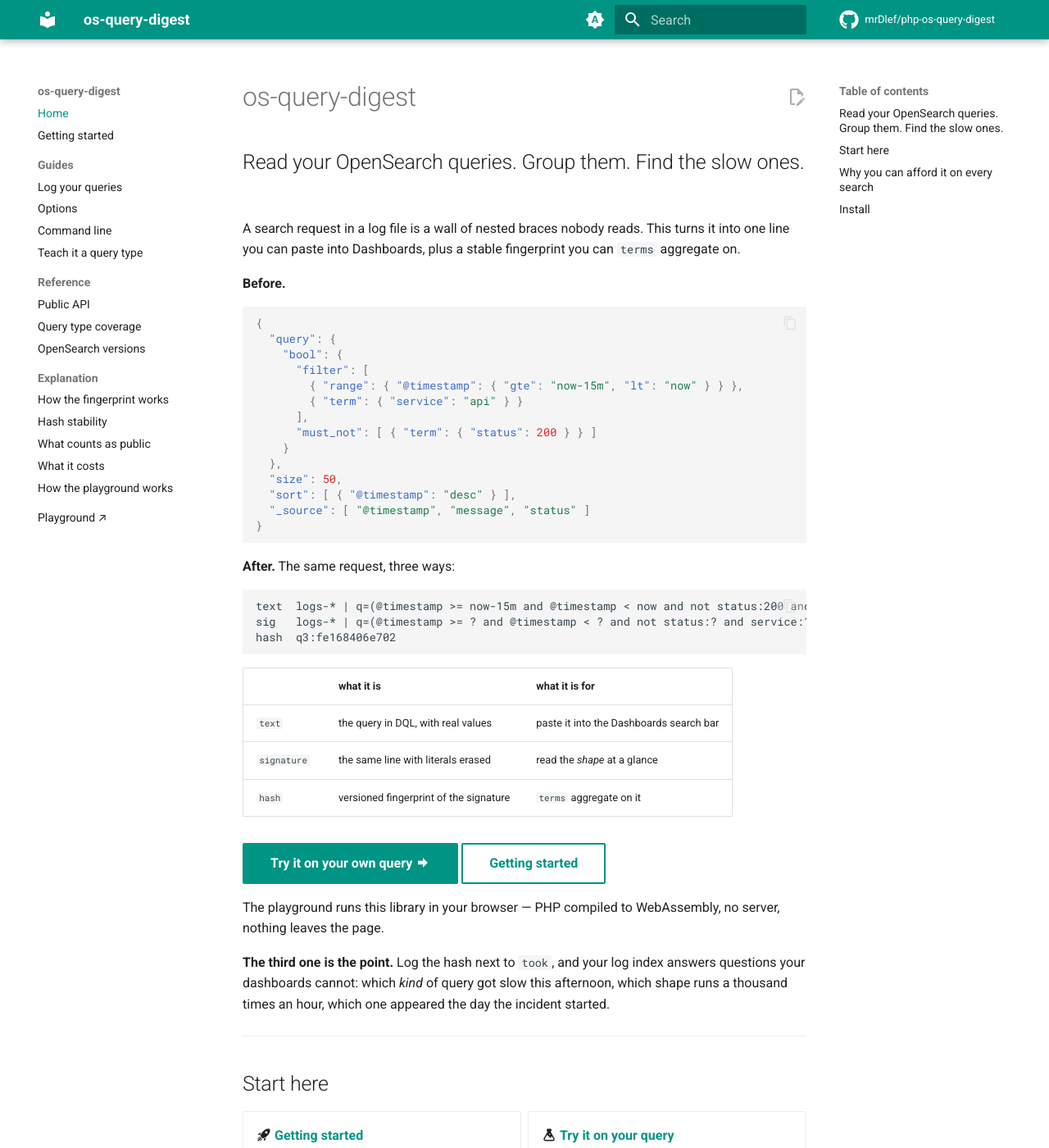
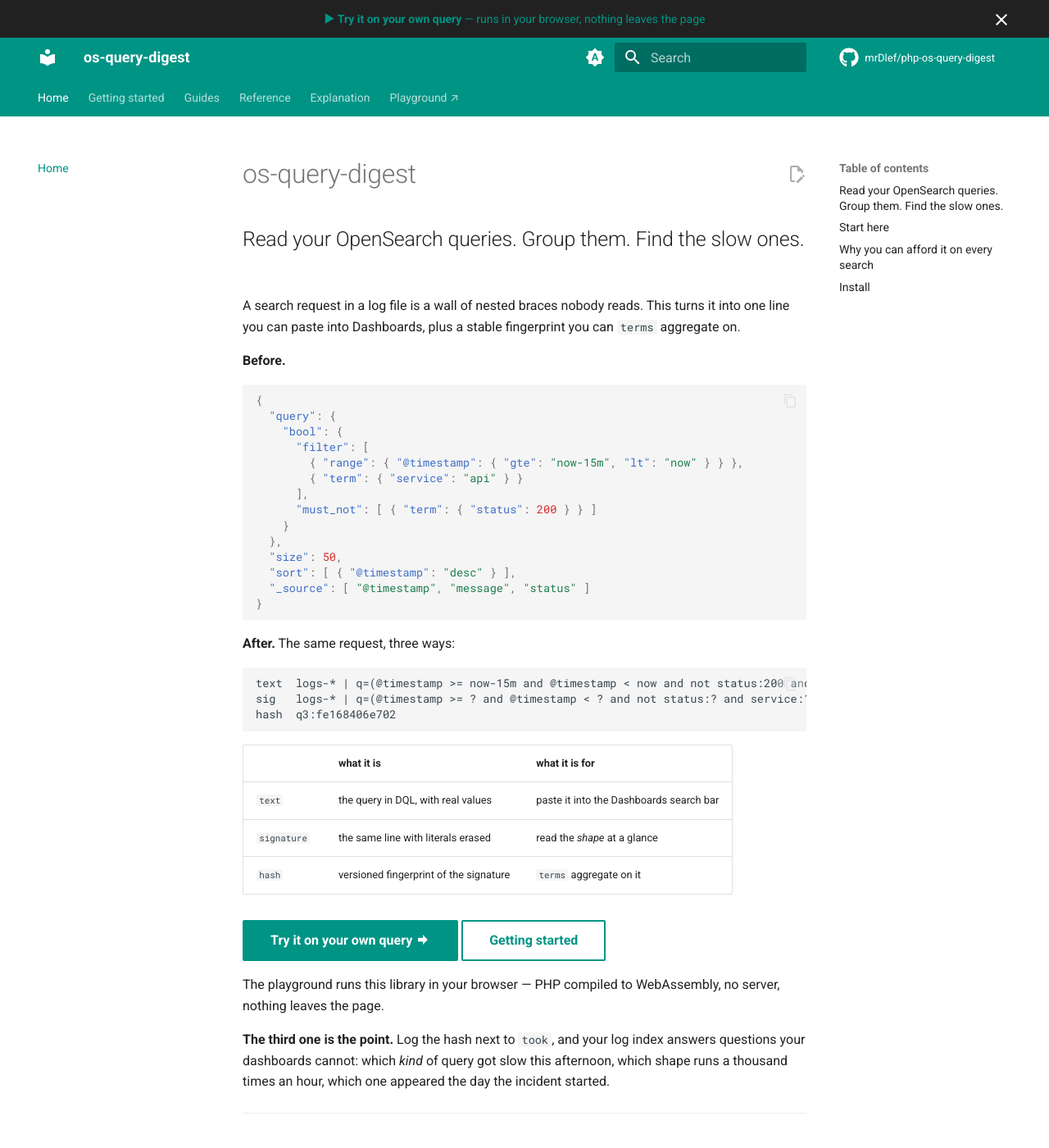
Before and after one commit to mrDlef/php-os-query-digest, an MkDocs documentation site: the page built from docs/index.md, in a window 1280 px wide and 1400 px high. Shown: the whole window at 82% size. Built offline with MkDocs 1.6.1 and Material for MkDocs 9.7.7, drawn with Linux system fonts in a browser that asks for light colours; comment, search, counter and statistics services are not loaded.

Commit message:
feat: put the playground in the header
Two ways up there, neither of which vendors a theme template.

navigation.tabs turns the top-level nav into a tab bar in the header, so
"Playground ↗" sits beside Home, Guides and Reference on every page. One
feature flag, no override at all.

And a strip above the header, on every page, from a five-line override of
Material's `announce` block. That is a documented extension point; the
alternative — overriding partials/header.html to get a button inside the
top bar proper — means vendoring about 120 lines of theme internals that
would need re-syncing by hand on every Material upgrade, for one link. Not
worth it while a supported block does the job.

The strip is dismissible and stays dismissed: a reader who has seen it
should not meet it again on every page.

The link uses base_url rather than a path, so it resolves from any depth
and on a site served from a subdirectory — verified in the built output,
where a page two levels down renders ../../playground/index.html.

overrides/ is export-ignored with docs/ and mkdocs.yml: still the source of
a website, still not something a consumer of the package needs.

```diff
--- /dev/null
+++ b/docs/stylesheets/extra.css
@@ -0,0 +1,11 @@
+/* The announcement strip: one link, full width, legible in both palettes. */
+.announce-playground {
+  display: block;
+  text-align: center;
+  color: inherit;
+  text-decoration: none;
+}
+
+.announce-playground:hover strong {
+  text-decoration: underline;
+}
--- a/mkdocs.yml
+++ b/mkdocs.yml
@@ -22,7 +22,14 @@ theme:
   language: en
   icon:
     repo: fontawesome/brands/github
+  custom_dir: overrides
   features:
+    # Top-level nav becomes a tab bar in the header, which is how the
+    # playground gets a permanent seat up there without vendoring a template.
+    - navigation.tabs
+    # The strip can be dismissed, and stays dismissed. A reader who has seen it
+    # should not meet it on every page for the rest of the site.
+    - announce.dismiss
     - navigation.instant
     - navigation.tracking
     - navigation.sections
@@ -72,6 +79,9 @@ markdown_extensions:
       emoji_index: !!python/name:material.extensions.emoji.twemoji
       emoji_generator: !!python/name:material.extensions.emoji.to_svg
 
+extra_css:
+  - stylesheets/extra.css
+
 plugins:
   - search
 
--- /dev/null
+++ b/overrides/main.html
@@ -0,0 +1,18 @@
+{% extends "base.html" %}
+
+{#
+  The one strip that shows on every page, above the header.
+
+  This overrides a documented block of Material's base template rather than
+  vendoring partials/header.html — that file is ~120 lines of theme internals
+  which would have to be re-synced by hand on every Material upgrade, for one
+  button. A block override is the supported extension point and survives them.
+
+  base_url keeps the link correct from any depth, and on a site served from a
+  subdirectory, which this one is.
+#}
+{% block announce %}
+  <a href="{{ base_url }}/playground/index.html" class="announce-playground">
+    ▶ <strong>Try it on your own query</strong> — runs in your browser, nothing leaves the page
+  </a>
+{% endblock %}
```
Also changed, not shown: 1 other file.
